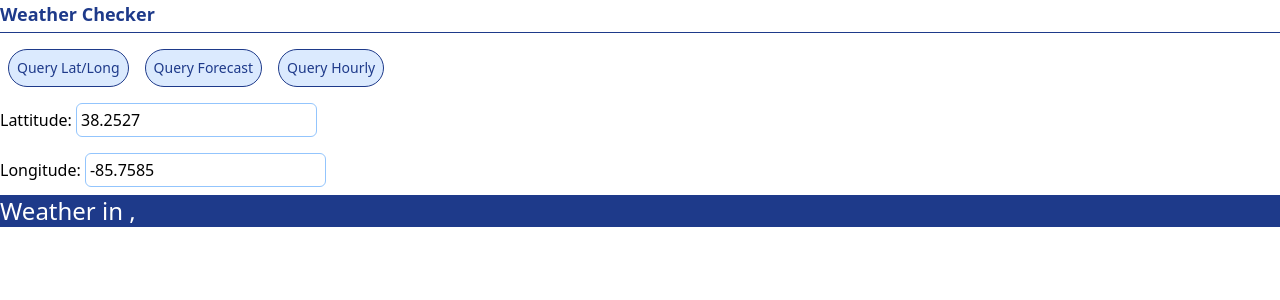
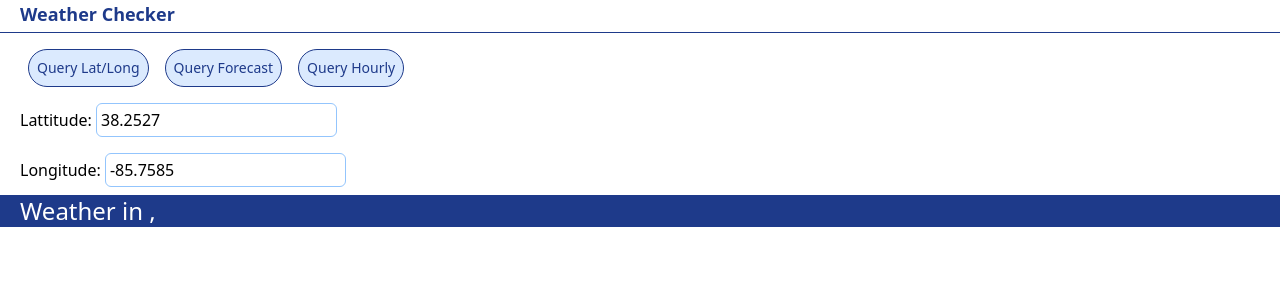
Before and after one commit to jdklueber/context-and-api-weather-demo, a React (Create React App) app: page / in a window 1280 px wide. Shown: the top 300 px of the page. Built offline with nearby package versions, Linux system fonts and the light colour scheme; no server answers.

Commit message:
Even more unneccessary faffing about with look and feel

```diff
--- a/src/App.js
+++ b/src/App.js
@@ -6,6 +6,7 @@ import { WeatherContext } from "./context/WeatherContext";
 import Button from "./components/Button";
 import LatLongInput from "./components/LatLongInput";
 import Header from "./components/Header";
+import Container from "./components/Container";
 
 function App() {
   const weatherContext = useContext(WeatherContext);
@@ -43,12 +44,15 @@ function App() {
   return (
     <div className="App">
         <Header>Weather Checker</Header>
-        <Button onClick={clickHandler} label="Query Lat/Long"/>
-        <Button onClick={forecastHandler} label="Query Forecast"/>
-        <Button onClick={forecastHourlyHandler} label="Query Hourly"/>
+        <Container>
+          <Button onClick={clickHandler} label="Query Lat/Long"/>
+          <Button onClick={forecastHandler} label="Query Forecast"/>
+          <Button onClick={forecastHourlyHandler} label="Query Hourly"/>
         <LatLongInput lat={lat} long={long} setLat={setLat} setLong={setLong}/>
+        </Container>
         <StationData data={weatherContext.currentStationData}/>
         {getView()}
+
     </div>
   );
 }
--- /dev/null
+++ b/src/components/Container.js
@@ -0,0 +1,9 @@
+function Container({children}) {
+    return (
+        <div className="px-5">
+            {children}
+        </div>
+    )
+}
+
+export default Container;
--- a/src/components/ForecastView.js
+++ b/src/components/ForecastView.js
@@ -1,10 +1,13 @@
+import Container from "./Container";
 import ForecastPeriod from "./ForecastPeriod";
 import Header from "./Header";
 function ForecastView({data}) {
     return (
         <div>
             <Header>Weekly Forecast</Header>
-            {data.properties?.periods.map(p => <ForecastPeriod data={p}/>)}
+            <Container>
+                {data.properties?.periods.map(p => <ForecastPeriod data={p}/>)}
+            </Container>
         </div>
     )
 }
--- a/src/components/Header.js
+++ b/src/components/Header.js
@@ -1,6 +1,6 @@
 function Header({children}) {
     return (
-        <h2 className="text-lg font-bold text-blue-900 border-b w-full border-blue-900 mb-2 pb-1 ">
+        <h2 className="text-lg pl-5 font-bold text-blue-900 border-b w-full border-blue-900 mb-2 pb-1 ">
             {children}
         </h2>
     );
--- a/src/components/HourlyView.js
+++ b/src/components/HourlyView.js
@@ -1,11 +1,14 @@
 import HourlyPeriod from "./HourlyPeriod";
 import Header from "./Header";
+import Container from "./Container";
 
 function HourlyView({data}) {
     return (
         <div>
             <Header>Hourly Forecast</Header>
-            {data.properties?.periods.map(p => <HourlyPeriod data={p}/>)}
+            <Container>
+                {data.properties?.periods.map(p => <HourlyPeriod data={p}/>)}
+            </Container>
         </div>
     )
 }
--- a/src/components/StationData.js
+++ b/src/components/StationData.js
@@ -1,7 +1,7 @@
 
 function StationData({data}) {
     return (
-        <div className="text-2xl text-white bg-blue-900">
+        <div className="pl-5 text-2xl text-white bg-blue-900">
             Weather in {data.properties?.relativeLocation.properties.city},
              {data.properties?.relativeLocation.properties.state}
         </div>
```
